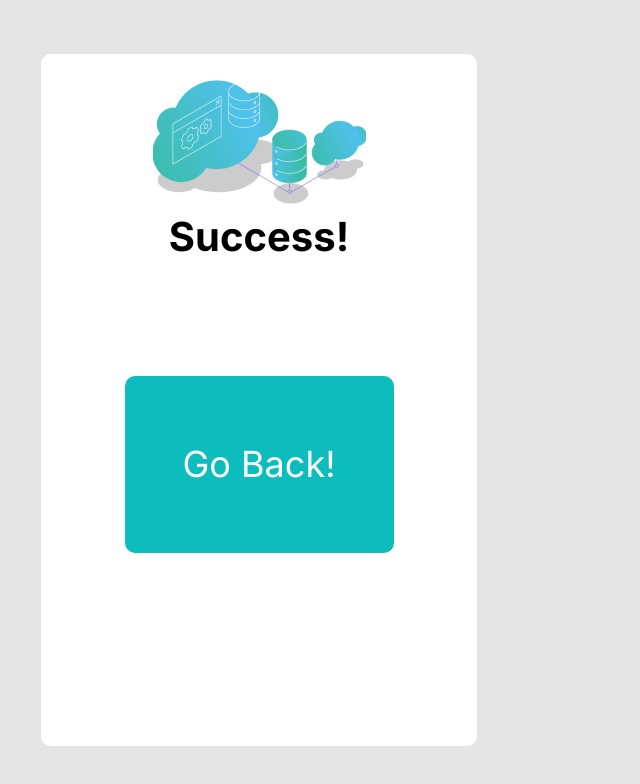
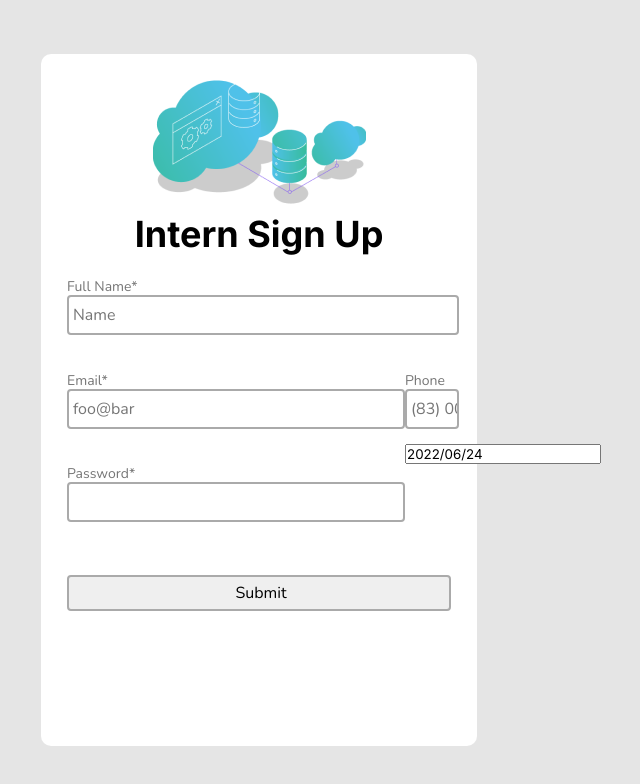
Before and after one commit to saamoff/react-form, a React (Create React App) app: page / in a window 1280 px wide. Shown: the top 784 px of the page, without its empty margins (381-1021 px from the left). Built offline with nearby package versions, Linux system fonts and the light colour scheme.

Commit message:
Feat: added datepicker to library to make select component, also implemented date range from  1945 to present

```diff
--- a/package.json
+++ b/package.json
@@ -6,7 +6,9 @@
     "@testing-library/jest-dom": "^5.16.4",
     "@testing-library/react": "^13.3.0",
     "@testing-library/user-event": "^13.5.0",
+    "moment": "^2.29.3",
     "react": "^18.2.0",
+    "react-datepicker": "^4.8.0",
     "react-dom": "^18.2.0",
     "react-scripts": "5.0.1",
     "styled-components": "^5.3.5",
--- a/src/App.js
+++ b/src/App.js
@@ -5,8 +5,8 @@ import Success from "./pages/Success/success.js";
 const App = () => {
   return (
     <div>
-      {/* <Login/> */}
-      <Success/>
+      <Login/>
+      {/* <Success/> */}
     </div>
   )
 };
--- /dev/null
+++ b/src/components/Select/select.js
@@ -0,0 +1,13 @@
+import React, { useEffect, useState } from "react";
+
+import DatePicker from 'react-datepicker';
+import "react-datepicker/dist/react-datepicker.css";
+import moment from 'moment';
+
+export default function TableDatePicker() {
+  const [date, setDate] = useState(new Date())
+
+  return (
+    <DatePicker placeholderText='yyyy/mm/dd' dateFormat="yyyy/MM/dd" selected={date} onChange={date => setDate(date)} minDate={new Date("1945-01-01")} maxDate={moment().toDate()}/>
+  )
+}
--- a/src/pages/Login/login.js
+++ b/src/pages/Login/login.js
@@ -1,6 +1,7 @@
 import React from 'react'
 import Input from '../../components/Input/input.js'
 import photo from '../../assets/data_1.png';
+import TableDatePicker from '../../components/Select/select.js';
 import {Title, Wrapper, MainWrap, FlexWrap, MainImg} from './index';
 
 
@@ -21,6 +22,7 @@ const Login = ({width}) => {
             </FlexWrap>
             <FlexWrap>
               <Input width="330px" id="Password" label="Password*" type="password"required/>
+              <TableDatePicker></TableDatePicker>
             </FlexWrap>
             <Input id="Submit" type="submit"/>
           </form>
```
Also changed, not shown: src/components/Select/index.js (added), src/components/Select/select.styled.js (added), 1 other file (tests, documents, lock files or other folders).
